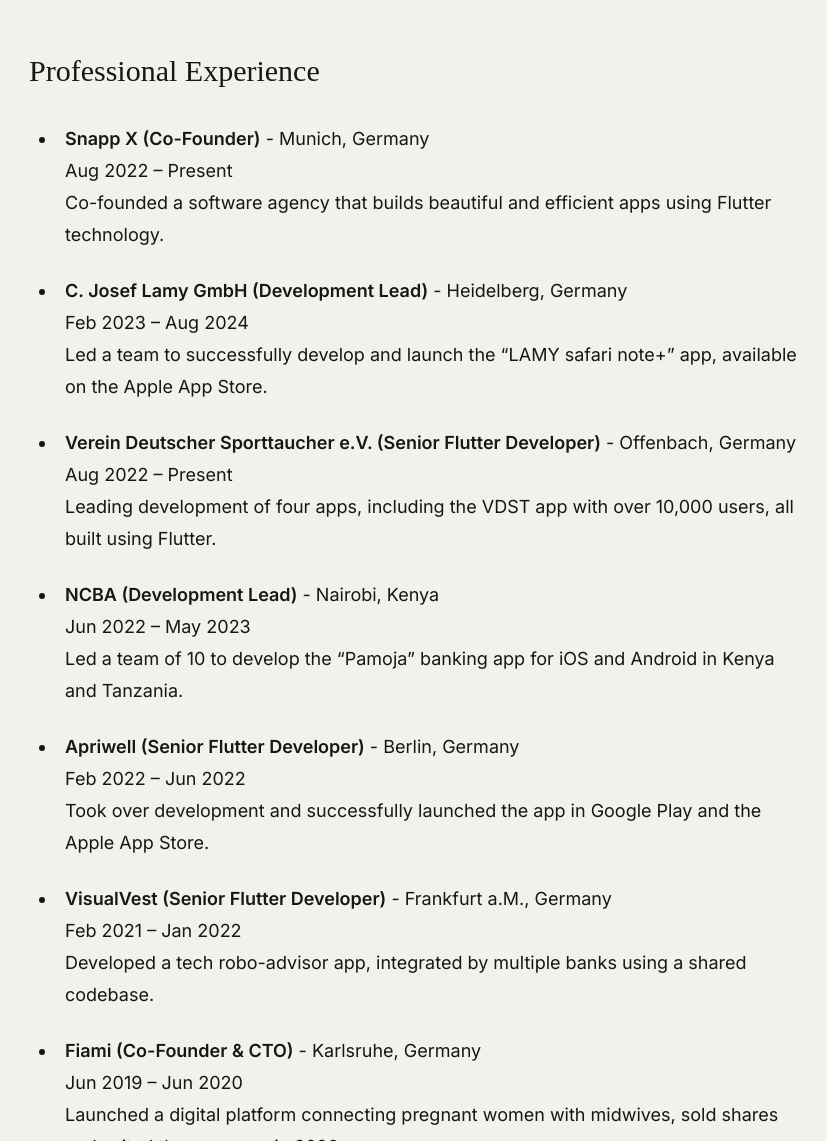
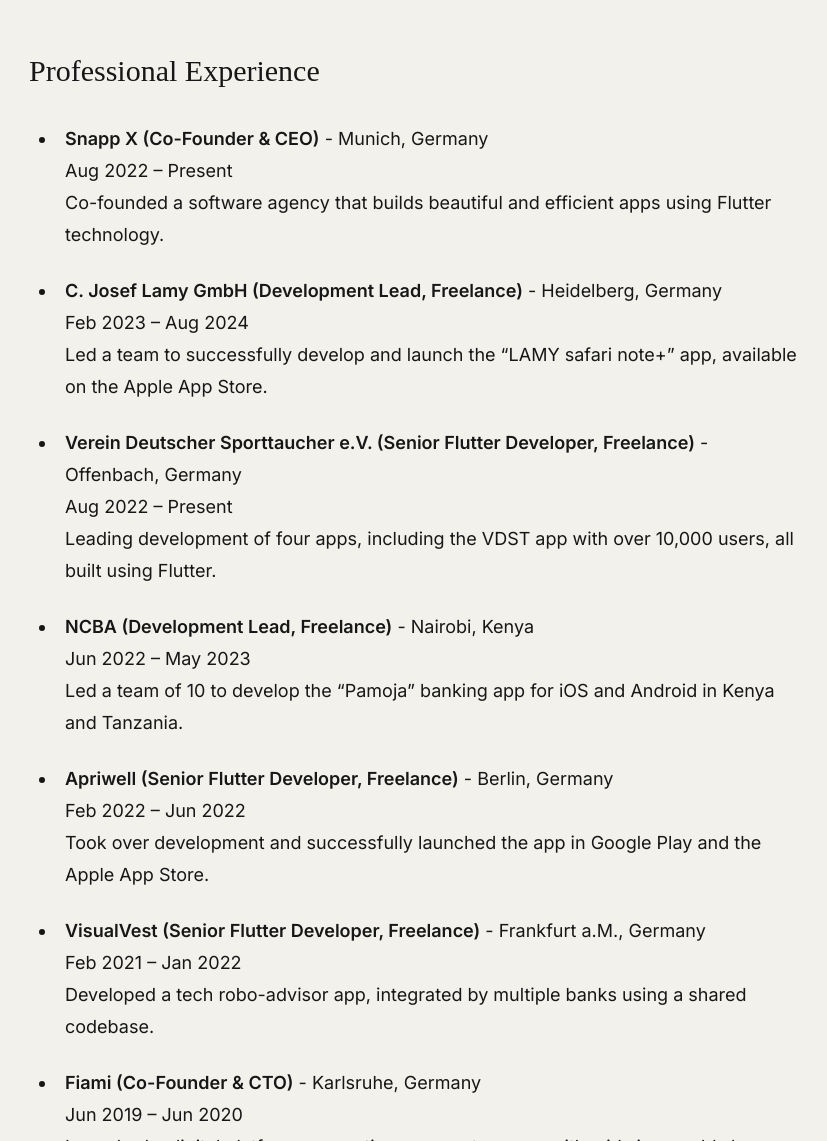
Before and after one commit to m-theis/private-hp, an Astro site: page /experience in a window 1280 px wide. Shown: the part 1020-2161 px from the top of the page, without its empty margins (227-1054 px from the left). Built offline with nearby package versions, Linux system fonts and the light colour scheme; Astro itself is replaced by a stand-in of ours.

Commit message:
update experience

```diff
--- a/src/content/pages/experience.md
+++ b/src/content/pages/experience.md
@@ -16,27 +16,27 @@
 
 ## Professional Experience
 
-- **Snapp X (Co-Founder)** - Munich, Germany
+- **Snapp X (Co-Founder & CEO)** - Munich, Germany
   Aug 2022 – Present
   Co-founded a software agency that builds beautiful and efficient apps using Flutter technology.
 
-- **C. Josef Lamy GmbH (Development Lead)** - Heidelberg, Germany
+- **C. Josef Lamy GmbH (Development Lead, Freelance)** - Heidelberg, Germany
   Feb 2023 – Aug 2024
   Led a team to successfully develop and launch the “LAMY safari note+” app, available on the Apple App Store.
 
-- **Verein Deutscher Sporttaucher e.V. (Senior Flutter Developer)** - Offenbach, Germany
+- **Verein Deutscher Sporttaucher e.V. (Senior Flutter Developer, Freelance)** - Offenbach, Germany
   Aug 2022 – Present
   Leading development of four apps, including the VDST app with over 10,000 users, all built using Flutter.
 
-- **NCBA (Development Lead)** - Nairobi, Kenya
+- **NCBA (Development Lead, Freelance)** - Nairobi, Kenya
   Jun 2022 – May 2023
   Led a team of 10 to develop the “Pamoja” banking app for iOS and Android in Kenya and Tanzania.
 
-- **Apriwell (Senior Flutter Developer)** - Berlin, Germany
+- **Apriwell (Senior Flutter Developer, Freelance)** - Berlin, Germany
   Feb 2022 – Jun 2022
   Took over development and successfully launched the app in Google Play and the Apple App Store.
 
-- **VisualVest (Senior Flutter Developer)** - Frankfurt a.M., Germany
+- **VisualVest (Senior Flutter Developer, Freelance)** - Frankfurt a.M., Germany
   Feb 2021 – Jan 2022
   Developed a tech robo-advisor app, integrated by multiple banks using a shared codebase.
 
```
